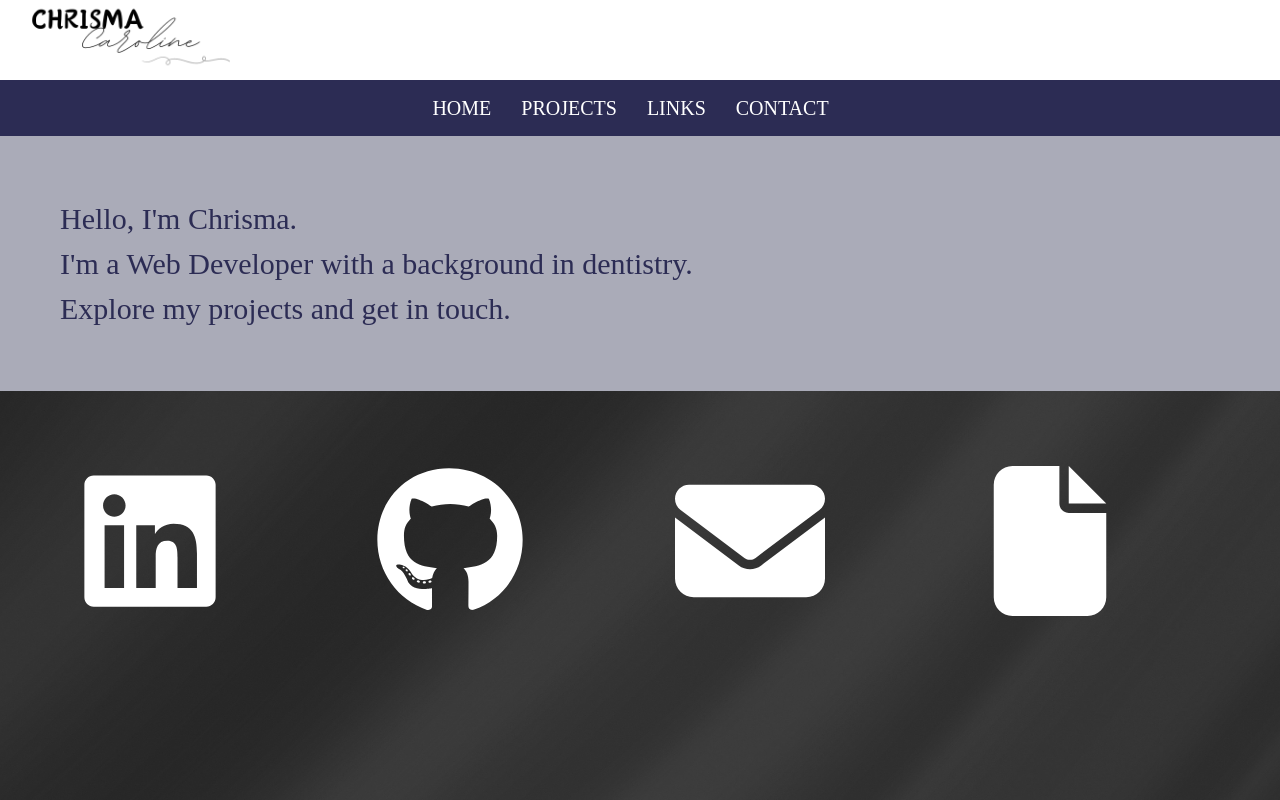
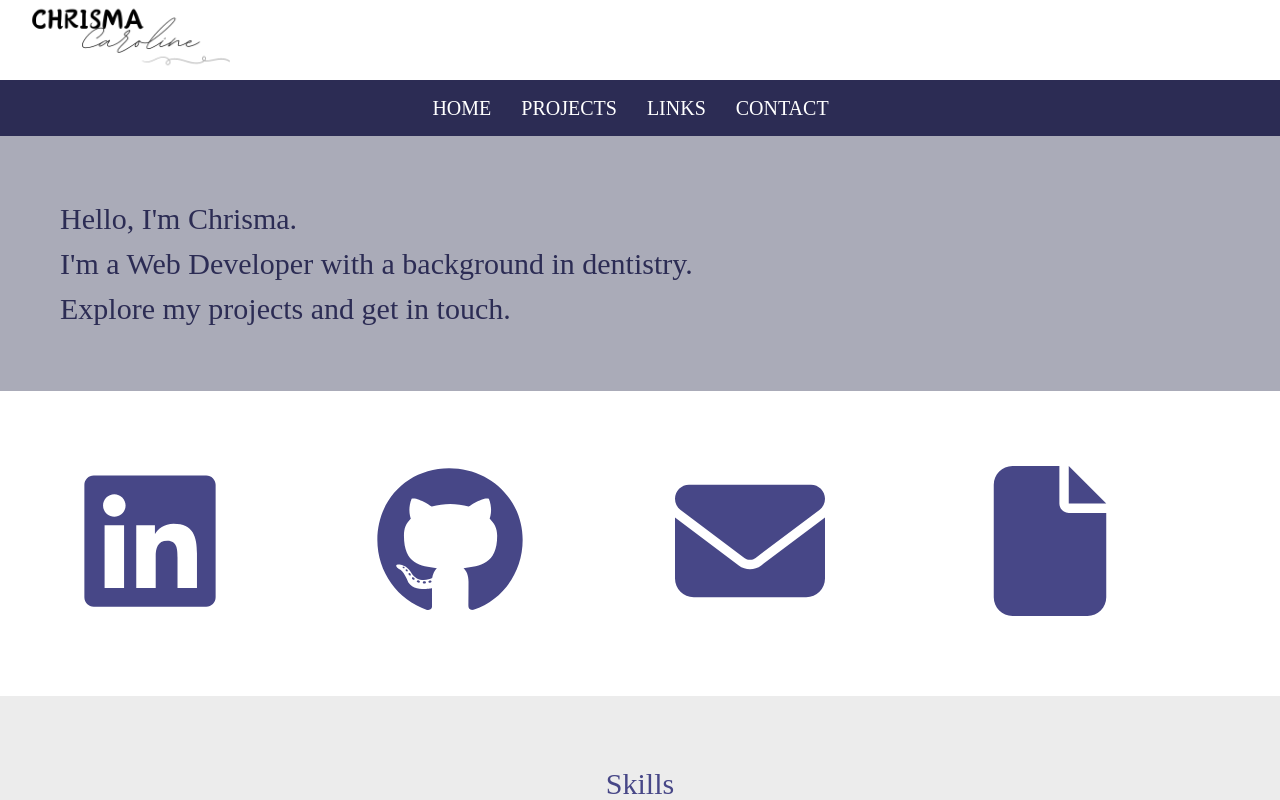
Before and after one commit to chrisma89/Chrisma-Caroline-Stephen, a React (Vite) app: page /links in a window 1280 px wide. Shown: the top 800 px of the page. Built offline with nearby package versions, Linux system fonts and the light colour scheme; a web font is replaced by a local one.

Commit message:
conatct page styling changed

```diff
--- a/src/App.jsx
+++ b/src/App.jsx
@@ -26,7 +26,7 @@ function App() {
           <Route path="/projects" element={<ProjectsGallery />} />
           <Route path="/projectdetails" element={<Details  />} />
           <Route path="/links" element={<Links />} />
-          {/* <Route path="/contact" element={<Contact />} /> */}
+          <Route path="/contact" element={<Contact />} />
           {/* <Route path="*" element={<HomeCard />} /> */}
         </Routes>
         <Skills/>
--- a/src/components/Contact/index.jsx
+++ b/src/components/Contact/index.jsx
@@ -41,7 +41,7 @@ const Contact = () => {
 
 
   return(
-    <div  className = "projectbackgrnd" style={{paddingBottom : "100%" , color : "white"}}>
+    <div  className = "projectbackgrnd" style={{ color : "#2C2C54"}}>
 
 
 
--- a/src/components/LInks/index.jsx
+++ b/src/components/LInks/index.jsx
@@ -7,7 +7,7 @@ import "./style.css"
 
 const Links = () => {
   return(
-    <div className='projectbackgrnd' style={{ paddingBottom: "100%"}}>
+    <div className='projectbackgrnd' style={{ paddingBottom: ""}}>
 
     <a href="https://www.linkedin.com/in/chrisma-caroline-stephen/" target="_blank" className='icon'><FontAwesomeIcon icon={faLinkedin} /></a>
     <a href="https://github.com/chrisma89"  target="_blank" className='icon'><FontAwesomeIcon icon={faGithub} /></a>
--- a/src/components/LInks/style.css
+++ b/src/components/LInks/style.css
@@ -5,7 +5,7 @@ h3 {
 }
 
 .icon svg {
-  color: white;
+  color: #474787;
   width: 150px;
   height: 150px ;
   padding: 75px;
--- a/src/main.css
+++ b/src/main.css
@@ -153,7 +153,7 @@ a {
 
 
 .projectbackgrnd{
-  background-image: url("./images/unsplah.jpg");
+  /* background-image: url("./images/unsplah.jpg"); */
   background-size: cover; /* Cover the entire page */
   background-position: center; /* Center the background image */
   background-repeat: no-repeat; /* Do not repeat the image */
```
